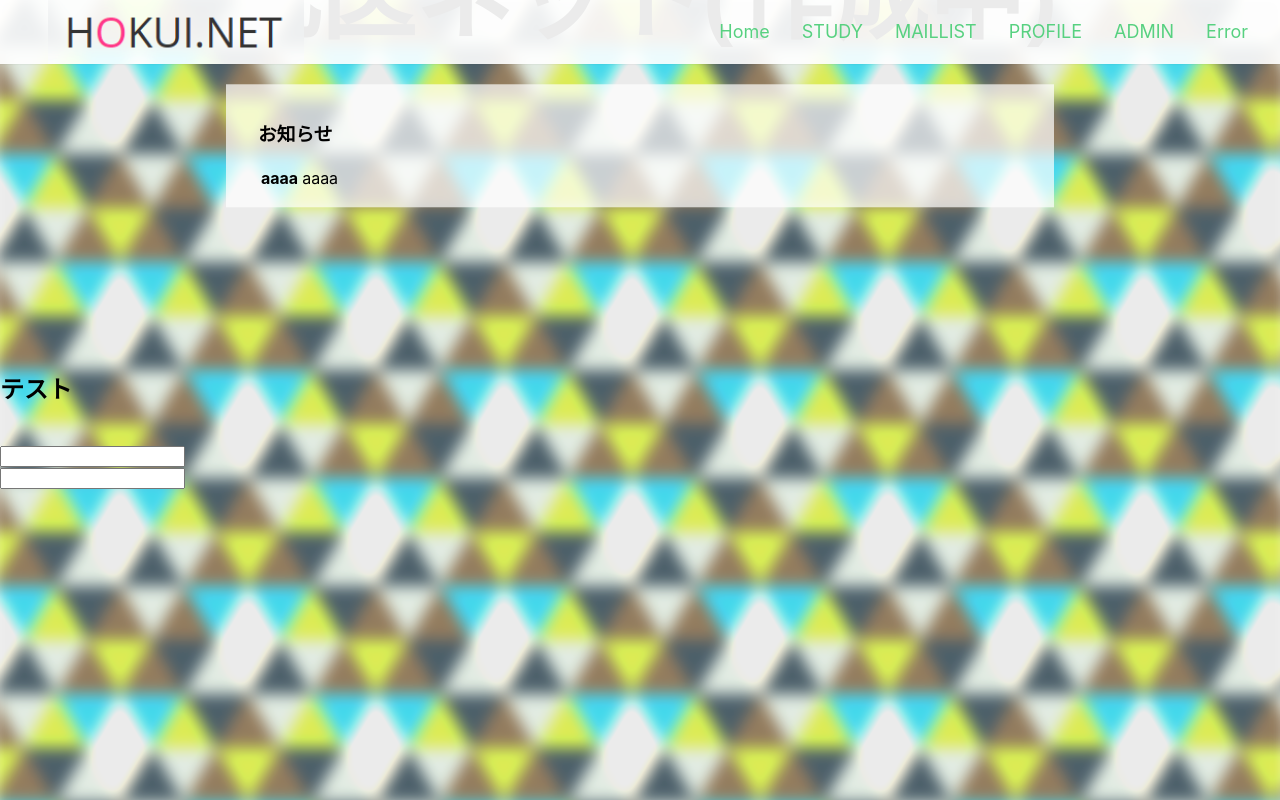
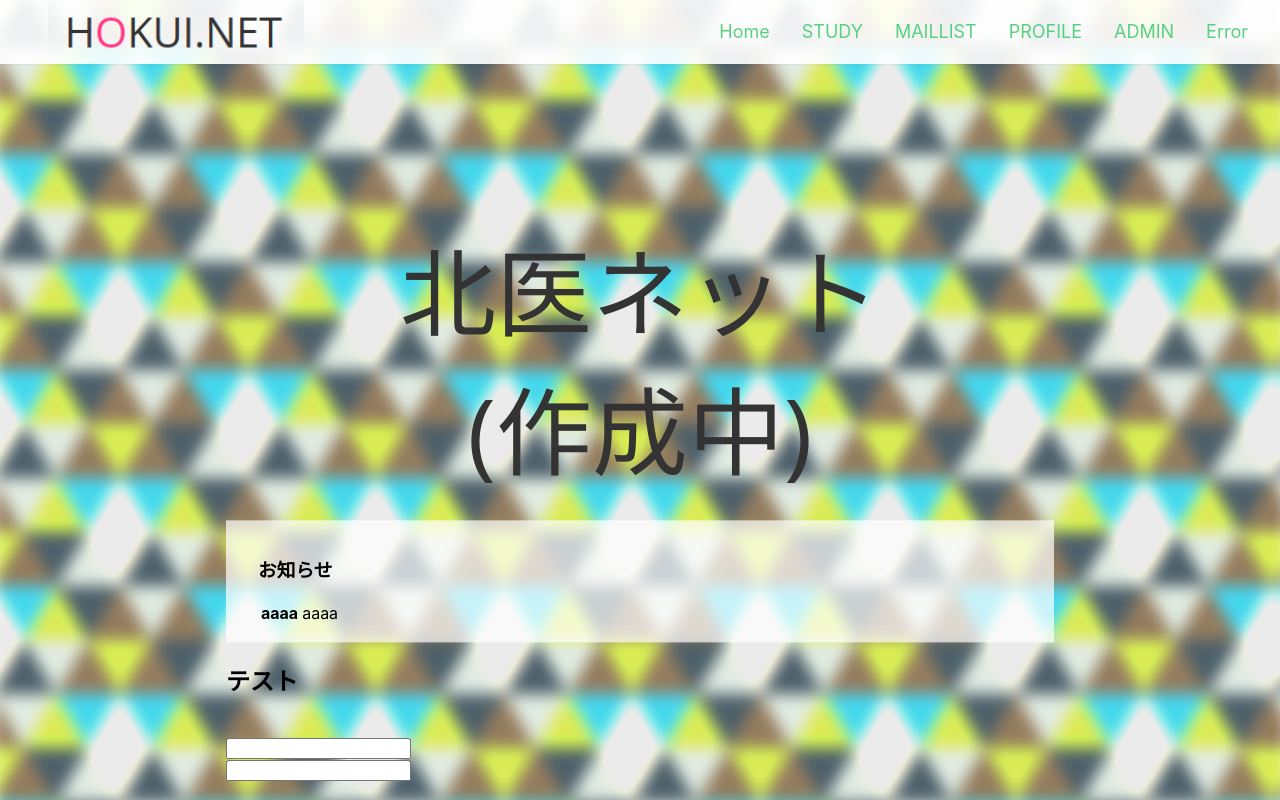
Before and after one commit to toshiakiasakura/hokumed_net, a React (Create React App) app in the folder client/: page / in a window 1280 px wide. Shown: the top 800 px of the page. Built offline with nearby package versions, Linux system fonts and the light colour scheme.

Commit message:
Aligne space was adjusted.

```diff
--- a/client/package.json
+++ b/client/package.json
@@ -12,6 +12,7 @@
     "@types/react-dom": "^16.9.8",
     "@types/react-router-dom": "^5.1.6",
     "concurrently": "^5.3.0",
+    "file-loader": "^6.2.0",
     "node-sass": "4.14.1",
     "nodeman": "^1.1.2",
     "react": "^17.0.1",
@@ -20,6 +21,7 @@
     "react-router-dom": "^5.2.0",
     "react-scripts": "4.0.1",
     "typescript": "^4.0.3",
+    "url-loader": "^4.1.1",
     "web-vitals": "^0.2.4"
   },
   "scripts": {
--- a/client/src/pages/home.tsx
+++ b/client/src/pages/home.tsx
@@ -9,8 +9,9 @@ function Home() {
       <div className="hero">
         <div className="hero__bg" />
         <div className="hero__welcome">
-          <h1 className="hero__welcome__title">北医ネット(作成中) </h1>
+          <div className="hero__welcome__title">北医ネット<br/>(作成中) </div>
           <div className="hero__welcome__elocution">
+           {/*TO DO: Connect with backend and display notification. */}
             <h3> お知らせ </h3>
             <table>
               <tr>
@@ -19,12 +20,12 @@ function Home() {
               </tr>
             </table>
           </div>
+          <h2> テスト </h2>
+          <form name="login-form"> <br/>
+            <input type="email" name="email" /><br/>
+            <input type="password" name="password" />
+          </form>
         </div>
-        <h2> テスト </h2>
-        <form name="login-form"> <br/>
-          <input type="email" name="email" /><br/>
-          <input type="password" name="password" />
-        </form>
       </div>
     </div>
   );
--- a/client/src/style/_home.sass
+++ b/client/src/style/_home.sass
@@ -22,16 +22,11 @@
     +fill
 
 .hero__welcome
-    flex: 1
-    alignItems: 'center'
-    justifyContent: 'center'
-    transform: translateY(-50%)
-//    position: relative
-//    top: 30%
+    +centering
 
 .hero__welcome__title
     text-align: center
-    font-family: Raleway, $font-family-sans-serif
+    font-family: $font-family-sans-serif
     font-size: 96px
     @media (max-width: $grid-breakpoint)
         font-size: 60px
--- a/client/src/style/_mixin.sass
+++ b/client/src/style/_mixin.sass
@@ -50,6 +50,11 @@
     padding-left: 0
     list-style: none
 
+=centering
+    position: absolute
+    top: 50%
+    left: 50%
+    transform: translate(-50%, -50%)
 
 //************
 // responsive
```
Also changed, not shown: 1 other file (tests, documents, lock files or other folders).
